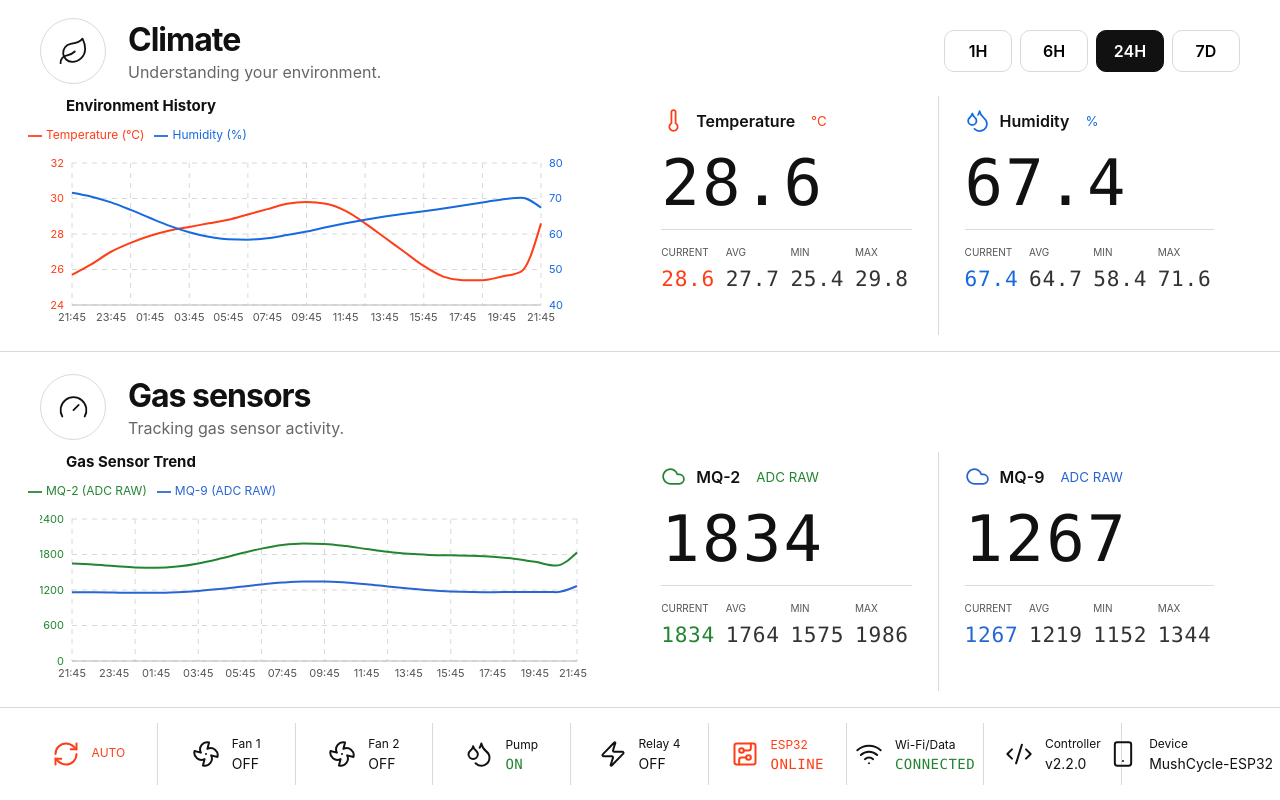
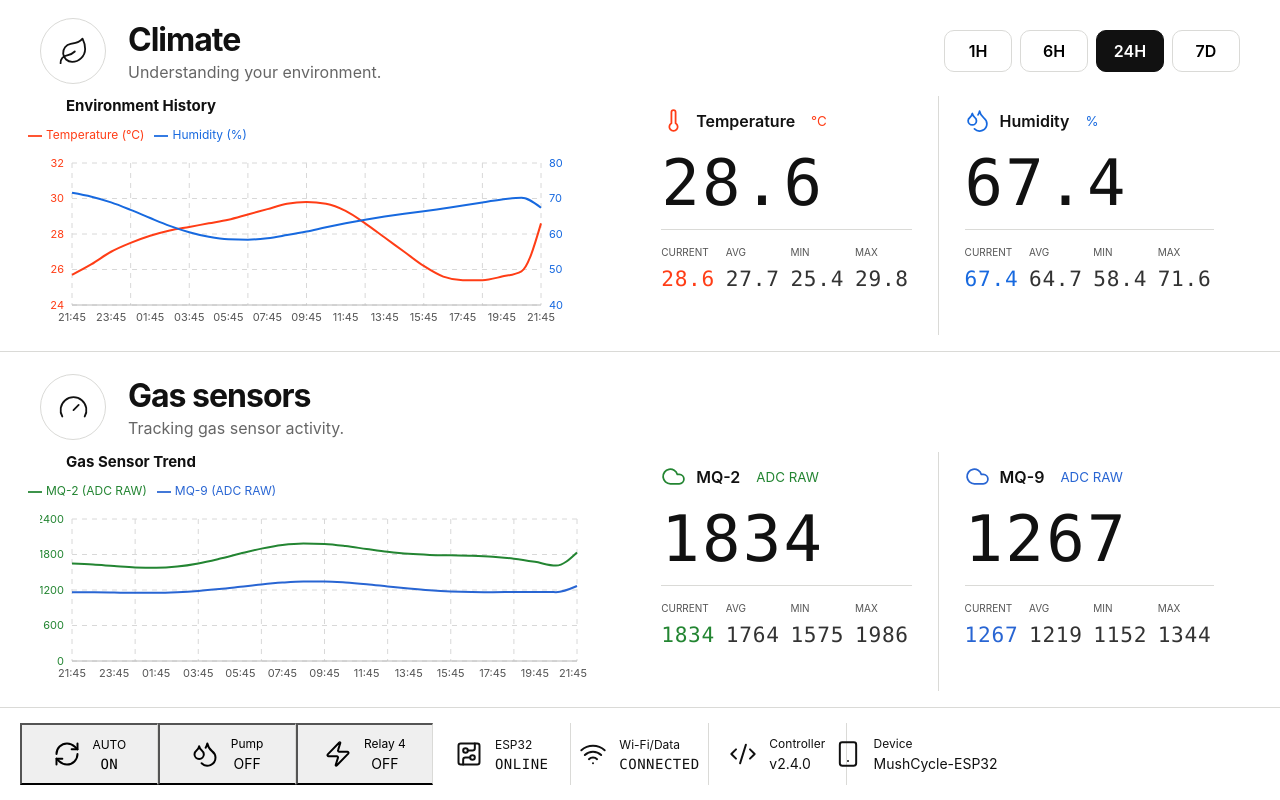
Before and after one commit to Simai66/MushCycle-Smart-dashboard, a React (Vite) app: page / in a window 1280 px wide. Shown: the part 251-1051 px from the top of the page. Built offline with nearby package versions, Linux system fonts and the light colour scheme.

Commit message:
feat: remove fan controls and make dashboard controls interactive

```diff
--- a/src/App.jsx
+++ b/src/App.jsx
@@ -1,5 +1,5 @@
 import { useMemo, useState } from "react";
-import { Activity, CircuitBoard, Cloud, Code2, Droplets, Fan, Gauge, Leaf, RefreshCw, Smartphone, Thermometer, Wifi, Zap } from "lucide-react";
+import { Activity, CircuitBoard, Cloud, Code2, Droplets, Gauge, Leaf, RefreshCw, Smartphone, Thermometer, Wifi, Zap } from "lucide-react";
 import { Area, AreaChart, CartesianGrid, Legend, Line, LineChart, ResponsiveContainer, Tooltip, XAxis, YAxis } from "recharts";
 
 const RANGE_CONFIG = {
@@ -157,27 +157,77 @@ function DataSection({ kind, data, range, setRange }) {
   );
 }
 
-const systemItems = [
-  { label: "AUTO", value: "", icon: RefreshCw, tone: "orange" },
-  { label: "Fan 1", value: "OFF", icon: Fan },
-  { label: "Fan 2", value: "OFF", icon: Fan },
-  { label: "Pump", value: "ON", icon: Droplets, tone: "green" },
-  { label: "Relay 4", value: "OFF", icon: Zap },
-  { label: "ESP32", value: "ONLINE", icon: CircuitBoard, tone: "orange" },
-  { label: "Wi-Fi/Data", value: "CONNECTED", icon: Wifi, tone: "green" },
-  { label: "Controller", value: "v2.2.0", icon: Code2 },
-  { label: "Device", value: "MushCycle-ESP32", icon: Smartphone },
-];
+async function sendControlCommand(target, value) {
+  const baseUrl = (import.meta.env.VITE_API_BASE_URL || "").replace(/\/$/, "");
+  if (!baseUrl) return { demo: true };
+
+  const response = await fetch(`${baseUrl}/api/v1/control`, {
+    method: "POST",
+    headers: { "Content-Type": "application/json", Accept: "application/json" },
+    body: JSON.stringify({ target, value }),
+  });
+
+  if (!response.ok) throw new Error(`Control API returned HTTP ${response.status}`);
+  return response.json().catch(() => ({}));
+}
 
 function SystemRail() {
+  const [controls, setControls] = useState({ auto: true, pump: false, relay4: false });
+  const [pending, setPending] = useState(null);
+  const [error, setError] = useState("");
+
+  async function toggle(target) {
+    const nextValue = !controls[target];
+    setPending(target);
+    setError("");
+    try {
+      await sendControlCommand(target, nextValue);
+      setControls((current) => ({ ...current, [target]: nextValue }));
+    } catch (err) {
+      setError(err instanceof Error ? err.message : "Control command failed");
+    } finally {
+      setPending(null);
+    }
+  }
+
+  const items = [
+    { key: "auto", label: "AUTO", value: controls.auto ? "ON" : "OFF", icon: RefreshCw, interactive: true },
+    { key: "pump", label: "Pump", value: controls.pump ? "ON" : "OFF", icon: Droplets, interactive: true },
+    { key: "relay4", label: "Relay 4", value: controls.relay4 ? "ON" : "OFF", icon: Zap, interactive: true },
+    { key: "esp32", label: "ESP32", value: "ONLINE", icon: CircuitBoard },
+    { key: "wifi", label: "Wi-Fi/Data", value: "CONNECTED", icon: Wifi },
+    { key: "controller", label: "Controller", value: "v2.4.0", icon: Code2 },
+    { key: "device", label: "Device", value: "MushCycle-ESP32", icon: Smartphone },
+  ];
+
   return (
-    <footer className="system-rail" aria-label="Read-only auto control and system status">
-      {systemItems.map(({ label, value, icon: Icon, tone }) => (
-        <div className={`system-item ${tone || ""}`} key={label}>
-          <Icon aria-hidden="true" />
-          <span>{label}<strong className={value === "ON" || value === "ONLINE" || value === "CONNECTED" ? "dot-number" : ""}>{value}</strong></span>
-        </div>
-      ))}
+    <footer className="system-area" aria-label="Control and system status">
+      <div className="system-rail">
+        {items.map(({ key, label, value, icon: Icon, interactive }) => {
+          const isOn = value === "ON" || value === "ONLINE" || value === "CONNECTED";
+          const content = (
+            <>
+              <Icon aria-hidden="true" />
+              <span>{label}<strong className={isOn ? "dot-number" : ""}>{pending === key ? "SENDING…" : value}</strong></span>
+            </>
+          );
+          return interactive ? (
+            <button
+              className={`system-item control-item ${isOn ? "active" : ""}`}
+              key={key}
+              type="button"
+              aria-pressed={Boolean(controls[key])}
+              disabled={pending !== null}
+              onClick={() => toggle(key)}
+            >
+              {content}
+            </button>
+          ) : (
+            <div className={`system-item ${isOn ? "active" : ""}`} key={key}>{content}</div>
+          );
+        })}
+      </div>
+      {error && <div className="control-error" role="alert">{error}</div>}
     </footer>
   );
 }
```
